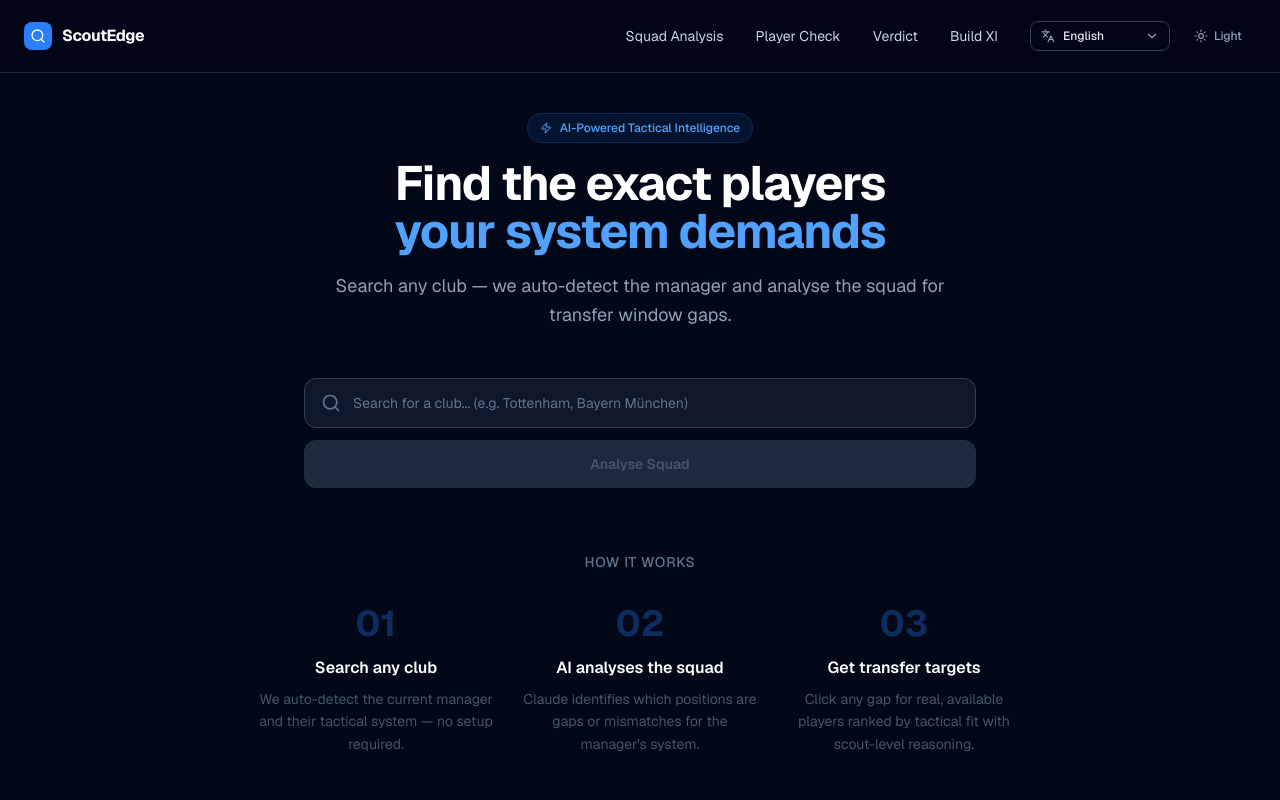
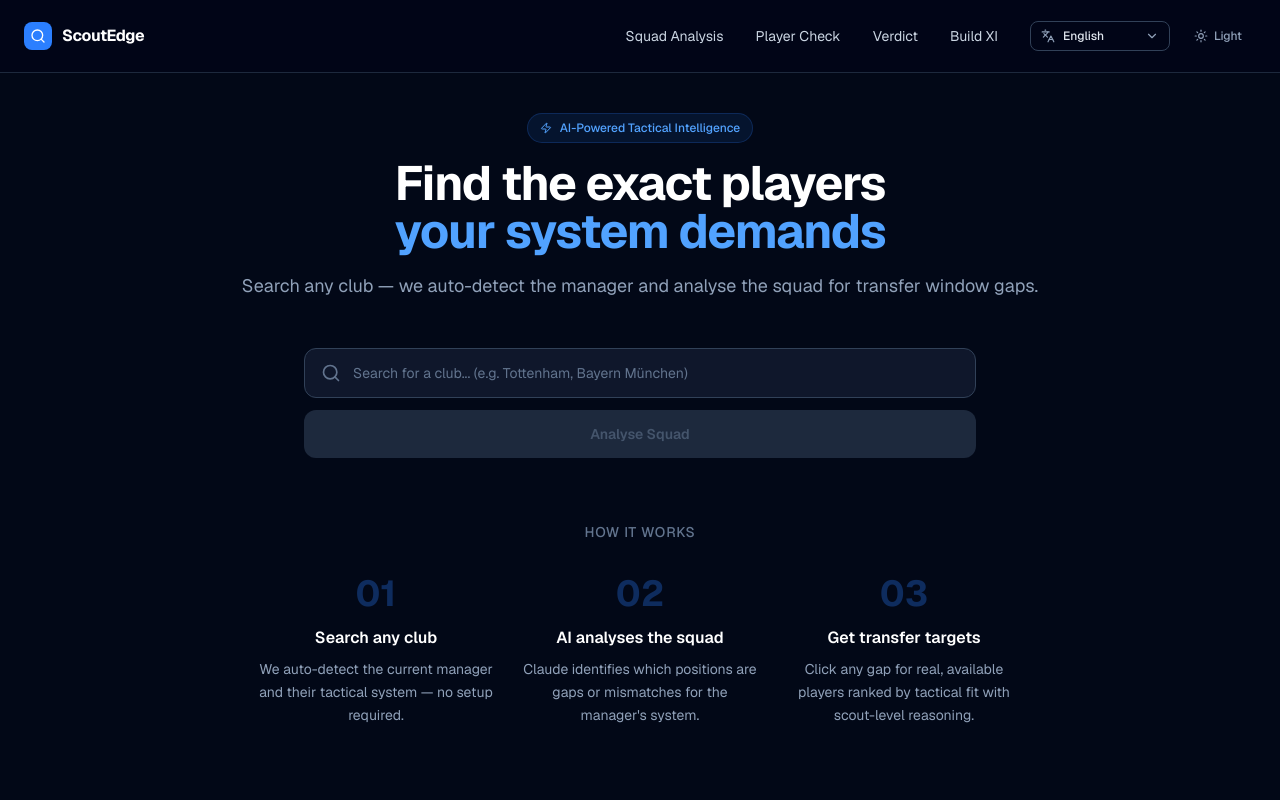
Before and after one commit to suheum-heo/scout-edge, a Next.js app: page / in a window 1280 px wide. Shown: the top 800 px of the page. Built offline with nearby package versions, Linux system fonts and the light colour scheme.

Commit message:
Polish landing page Korean hero copy

```diff
--- a/src/app/page.tsx
+++ b/src/app/page.tsx
@@ -577,7 +577,7 @@ export default function HomePage() {
           {t('home.heroTitleLine1')}<br />
           <span className="text-blue-400">{t('home.heroTitleLine2')}</span>
         </h1>
-        <p className="text-slate-600 dark:text-slate-400 text-lg max-w-2xl mx-auto leading-relaxed">
+        <p className="text-slate-600 dark:text-slate-400 text-lg max-w-4xl mx-auto leading-relaxed text-pretty">
           {t('home.heroSubtitle')}
         </p>
       </div>
@@ -1202,7 +1202,7 @@ export default function HomePage() {
               <div key={step} className="text-center">
                 <div className="text-blue-500/30 font-bold text-4xl mb-3">{step}</div>
                 <h3 className="text-slate-900 dark:text-white font-semibold mb-2">{title}</h3>
-                <p className="text-slate-600 text-sm leading-relaxed">{desc}</p>
+                <p className="text-slate-500 dark:text-slate-400 text-sm leading-relaxed">{desc}</p>
               </div>
             ))}
           </div>
--- a/src/lib/i18n.ts
+++ b/src/lib/i18n.ts
@@ -262,7 +262,7 @@ const messages: Record<StaticMessageLanguageCode, MessageCatalog> = {
     'nav.squadAnalysis': '스쿼드 분석',
     'nav.playerCheck': '선수 체크',
     'nav.verdict': '영입 판정',
-    'nav.buildXi': 'XI 빌드',
+    'nav.buildXi': '베스트 XI',
     'nav.beta': '베타',
     'nav.language': '언어',
     'footer.title': 'ScoutEdge · 전술 기반 이적 인텔리전스 · Claude AI 기반',
@@ -439,7 +439,7 @@ const messages: Record<StaticMessageLanguageCode, MessageCatalog> = {
     'home.heroBadge': 'AI 기반 전술 인텔리전스',
     'home.heroTitleLine1': '당신의 시스템이 원하는',
     'home.heroTitleLine2': '정확한 선수를 찾으세요',
-    'home.heroSubtitle': '어떤 클럽이든 검색하면 현재 감독을 자동 감지하고, 이적시장에서 보강해야 할 스쿼드 갭을 분석합니다.',
+    'home.heroSubtitle': '클럽을 검색하면 현재 감독과 전술 스타일을 감지하고, 보강이 필요한 스쿼드 갭을 분석합니다.',
     'home.searchPlaceholder': '클럽 검색... (예: Tottenham, Bayern München)',
     'home.overrideSelected': '감독 오버라이드: {name}',
     'home.overrideOptional': '감독 직접 지정 (선택)',
```
